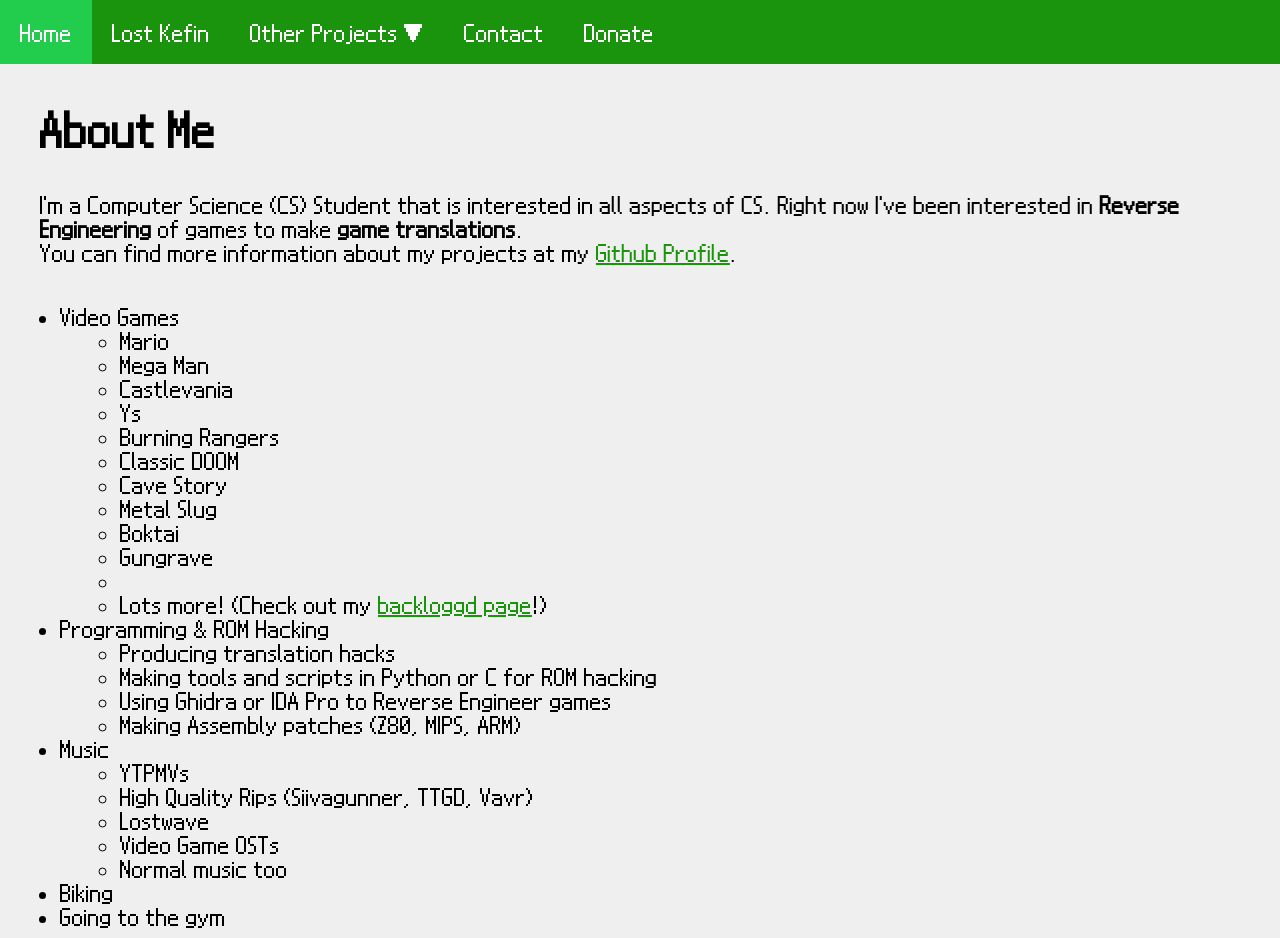
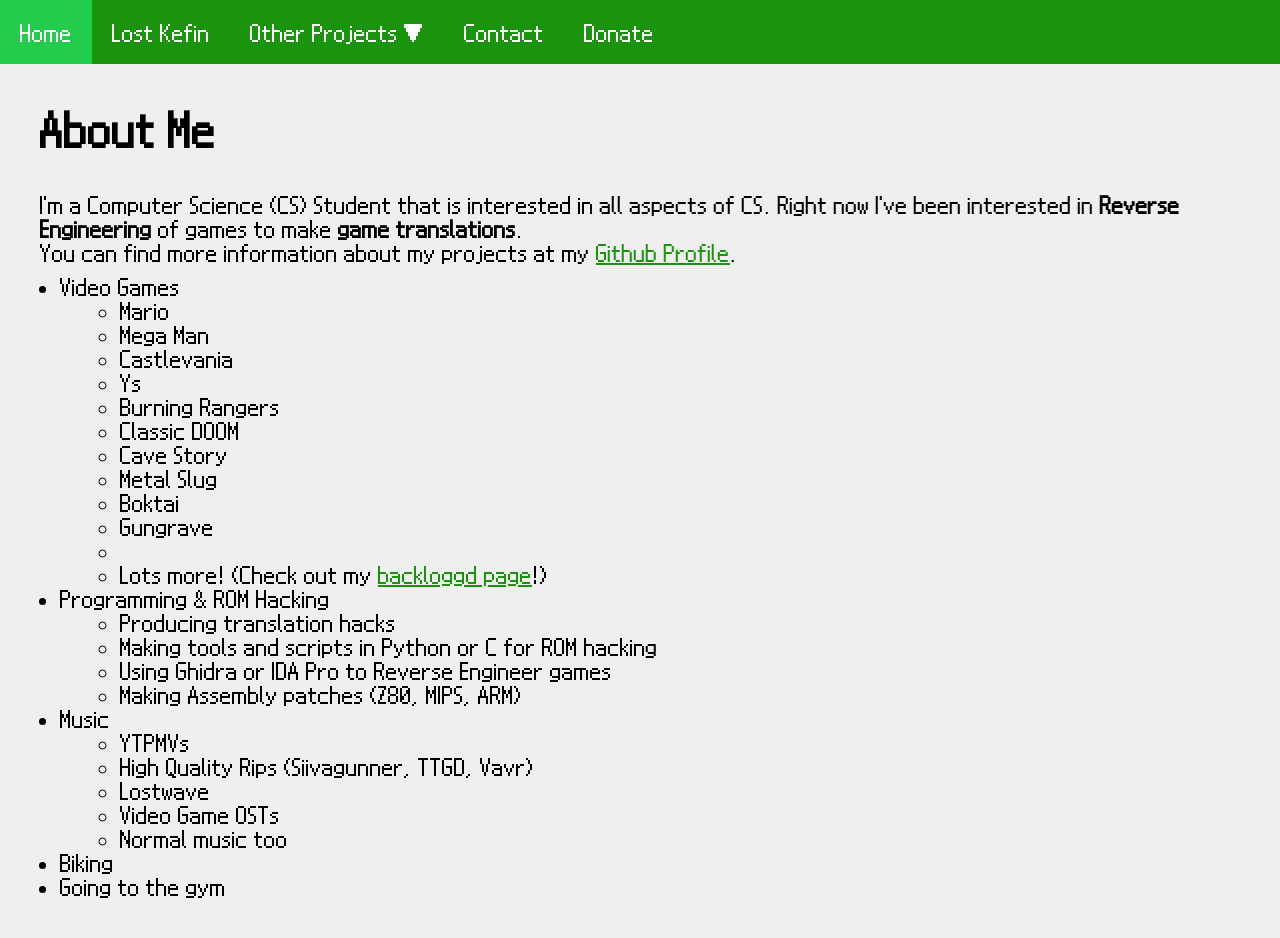
Before and after one commit to Kaisaan/kaisaan.github.io, a Jekyll site: the page built from pages/about.html, in a window 1280 px wide. Built offline with Jekyll 4.4.1, drawn with Linux system fonts in a browser that asks for light colours; some web fonts are replaced; after the commit the page ends 908 px from its top, so only the background shows below that.

Commit message:
Update style.css

```diff
--- a/css/style.css
+++ b/css/style.css
@@ -35,7 +35,8 @@ p, h1, h2 {
 
 p {
     font-size: 2em;
-    margin-top: 0px
+    margin-top: 0px;
+    margin-bottom: 0px;
 }
 
 li {
```
